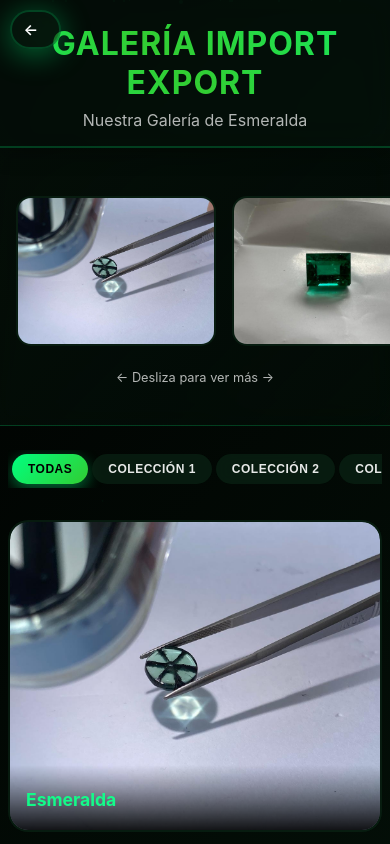
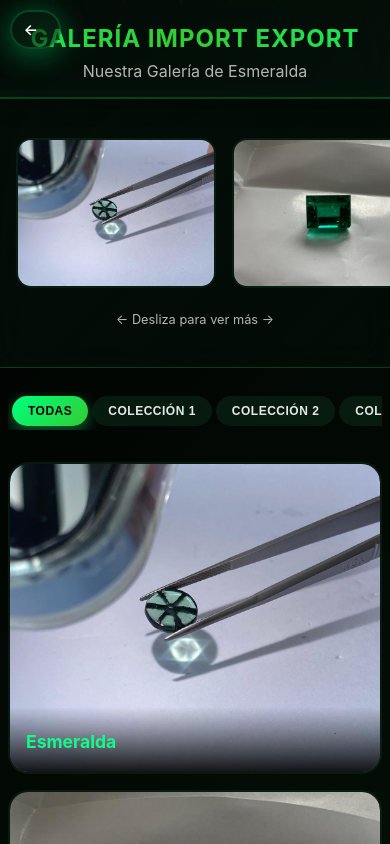
Before and after one commit to alvaroospino/trabajo-esmeralda, a plain HTML site: page galeria.html in a window 390 px wide. Shown: the top 844 px of the page. Drawn offline with Linux system fonts and the light colour scheme.

Commit message:
se agrega mejoras en la pagina de galeria para el header

```diff
--- a/galeria.html
+++ b/galeria.html
@@ -272,17 +272,45 @@
             100% { transform: translateY(-100vh) rotate(360deg); }
         }
 
-        /* Mobile-optimized header */
+        /* Mobile-optimized header with hide/show scroll effect */
         .header {
             text-align: center;
             padding: 2rem 1rem 1.5rem;
             background: var(--glass-bg);
             backdrop-filter: blur(20px);
             border-bottom: 2px solid var(--glass-border);
-            position: sticky;
+            position: fixed;
             top: 0;
+            left: 0;
+            right: 0;
             z-index: 100;
             box-shadow: 0 5px 20px rgba(0, 0, 0, 0.3);
+            transition: all 0.4s cubic-bezier(0.4, 0, 0.2, 1);
+            height: auto;
+        }
+
+        .header.scrolled {
+            padding: 0;
+            height: 0;
+            background: rgba(13, 40, 24, 0.98);
+            border-bottom-color: var(--primary-green);
+            overflow: hidden;
+        }
+
+        .header h1,
+        .header p {
+            transition: opacity 0.3s ease-in-out;
+        }
+
+        .header.scrolled h1,
+        .header.scrolled p {
+            opacity: 0;
+        }
+
+        /* Espaciado para el contenido principal */
+        .main-content {
+            position: relative;
+            z-index: 1;
         }
 
         .header h1 {
@@ -354,14 +382,27 @@
             font-size: clamp(1rem, 4vw, 1.2rem);
         }
 
-        /* Mobile-first carousel */
+        /* Mobile-first carousel with header margin */
         .carousel-container {
+            margin-top: 120px; /* Espacio para el header fijo */
             padding: 2rem 0;
             background: linear-gradient(135deg, var(--glass-bg), rgba(13, 40, 24, 0.1));
             backdrop-filter: blur(15px);
             border-bottom: 1px solid var(--glass-border);
             position: relative;
             overflow: hidden;
+        }
+
+        @media (max-width: 768px) {
+            .carousel-container {
+                margin-top: 100px; /* Ajuste para móviles */
+            }
+        }
+
+        @media (max-width: 480px) {
+            .carousel-container {
+                margin-top: 90px; /* Ajuste para pantallas muy pequeñas */
+            }
         }
 
         .carousel-wrapper {
@@ -720,6 +761,22 @@
 
         /* Mobile-specific optimizations */
         @media (max-width: 768px) {
+            .header {
+                padding: 1.5rem 1rem 1rem;
+            }
+
+            .header.scrolled {
+                padding: 0.8rem 1rem;
+            }
+
+            .header h1 {
+                font-size: clamp(1.5rem, 6vw, 2.5rem);
+            }
+
+            .main-content {
+                padding-top: 100px;
+            }
+
             .carousel-item {
                 flex: 0 0 250px;
                 height: 180px;
@@ -889,7 +946,7 @@
 <body>
     <!-- Reduced particles for better mobile performance -->
     <div class="particles" id="particles"></div>
-     <!-- BOTÓN DE NAVEGACIÓN - Copia este código a tu galería -->
+    <!-- BOTÓN DE NAVEGACIÓN - Copia este código a tu galería -->
     <a href="index.html" class="back-button" id="backButton">
         <span class="back-button-icon">←</span>
         <span class="back-button-text">Inicio</span>
@@ -1378,11 +1435,42 @@ window.addEventListener('resize', optimizeViewport);
 window.addEventListener('online', handleNetworkChange);
 window.addEventListener('offline', handleNetworkChange);
 
+// Header scroll effect with direction detection
+function handleHeaderScroll() {
+    const header = document.querySelector('.header');
+    let lastScroll = 0;
+    const scrollThreshold = 50;
+    let isScrollingUp = false;
+
+    window.addEventListener('scroll', () => {
+        const currentScroll = window.scrollY;
+
+        if (currentScroll <= 0) {
+            // Si estamos en la parte superior, siempre mostrar el header
+            header.classList.remove('scrolled');
+            return;
+        }
+
+        if (currentScroll > lastScroll && !header.classList.contains('scrolled') && currentScroll > scrollThreshold) {
+            // Scrolling hacia abajo y el header está visible
+            header.classList.add('scrolled');
+            isScrollingUp = false;
+        } else if (currentScroll < lastScroll && header.classList.contains('scrolled')) {
+            // Scrolling hacia arriba y el header está oculto
+            header.classList.remove('scrolled');
+            isScrollingUp = true;
+        }
+
+        lastScroll = currentScroll;
+    }, { passive: true }); // Optimización de rendimiento
+}
+
 // Initialize everything
 document.addEventListener('DOMContentLoaded', function() {
     createParticles();
     populateCarousel();
     populateGallery();
+    handleHeaderScroll();
 
     // Check initial network status
     handleNetworkChange();
```
